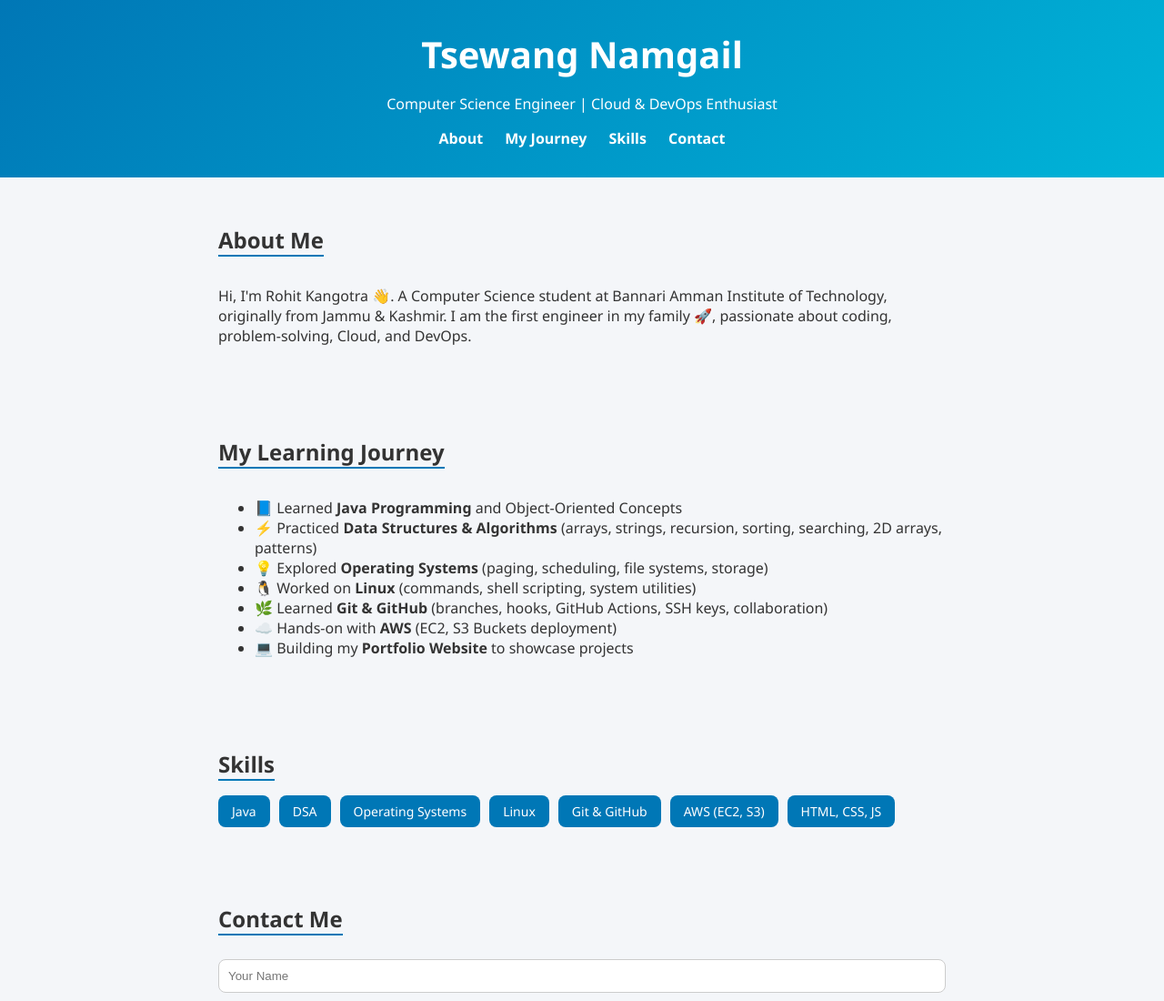
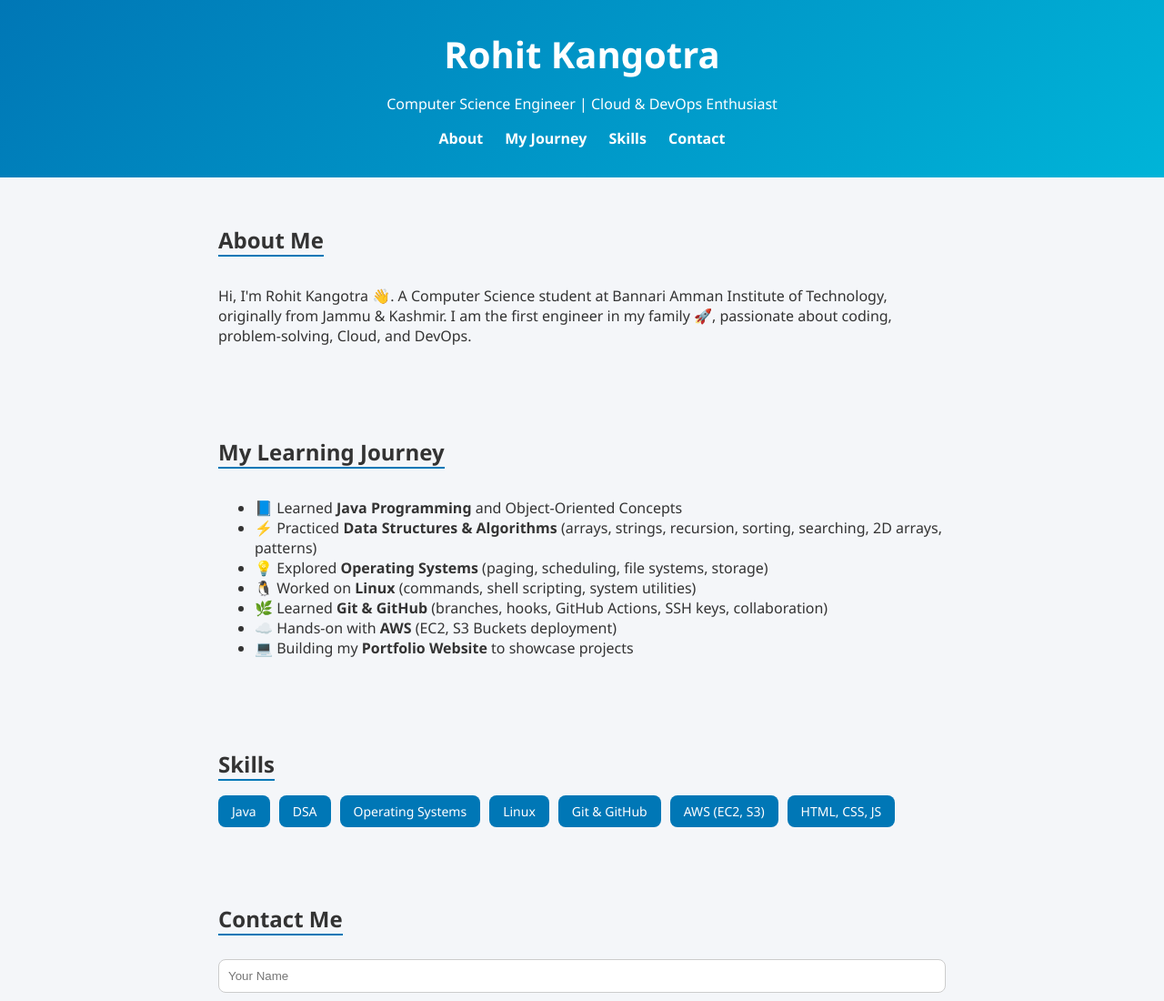
Before and after one commit to Rohit-Kangotra/PORTFOLIO, a plain HTML site: page index.html in a window 1280 px wide. Shown: the top 1100 px of the page at 91% size. Drawn offline with Linux system fonts and the light colour scheme.

Commit message:
Update index.html

```diff
--- a/index.html
+++ b/index.html
@@ -8,7 +8,7 @@
 </head>
 <body>
   <header>
-    <h1>Tsewang Namgail</h1>
+    <h1>Rohit Kangotra</h1>
     <p>Computer Science Engineer | Cloud & DevOps Enthusiast</p>
     <nav>
       <a href="#about">About</a>
```
